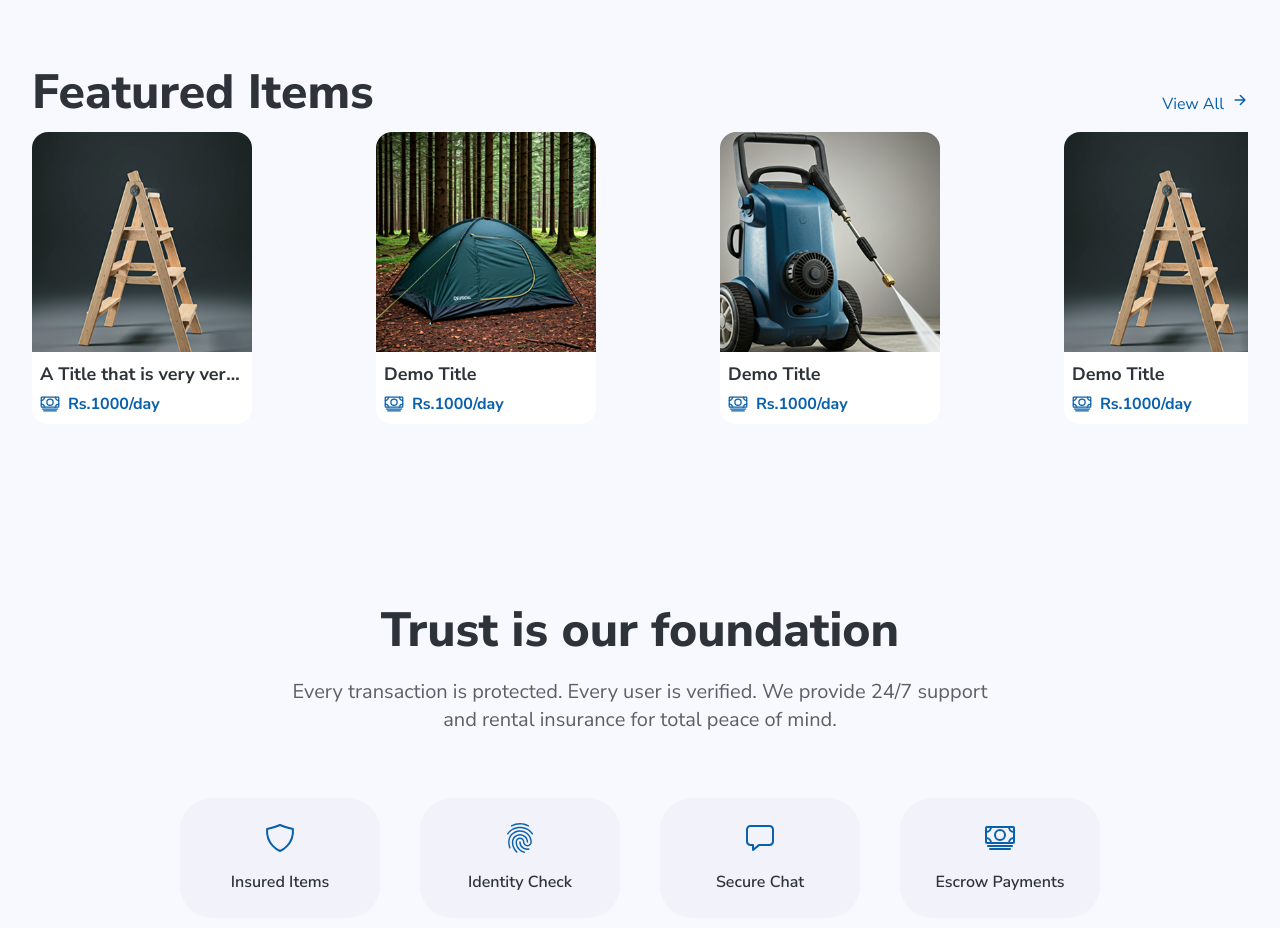
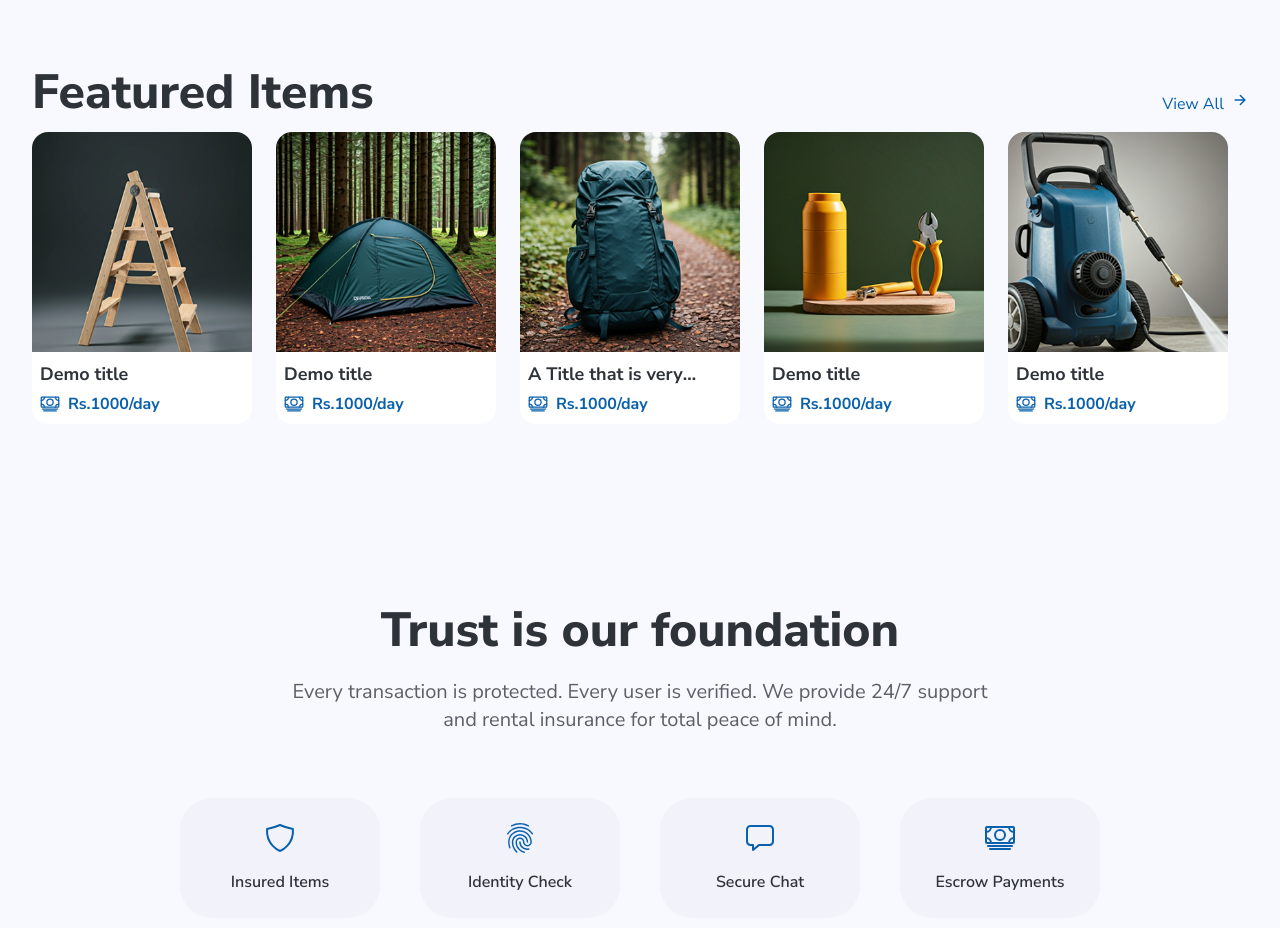
Before and after one commit to AshishChaudhary01/Rent-Anything-Platform, a React (Vite) app in the folder frontend/: page / in a window 1280 px wide. Shown: the part 1500-2428 px from the top of the page. Built offline with nearby package versions, Linux system fonts and the light colour scheme.

Commit message:
Ref: Refactor component to updated design.
Refactor existing component to fit more item cards as per the new UI
design system.

```diff
--- a/frontend/src/components/card/RaItemPreviewCard.tsx
+++ b/frontend/src/components/card/RaItemPreviewCard.tsx
@@ -1,8 +1,6 @@
 import { Link } from "react-router-dom";
-import { ladder01, profile01 } from "../../utils/images";
-import { IoCashOutline, IoLocationOutline, IoStar, IoStarHalf } from "react-icons/io5";
-// import RaBadge from "../badge/RaBadge";
-// import { IoShieldCheckmarkOutline } from "react-icons/io5";
+import { ladder01 } from "../../utils/images";
+import { IoCashOutline } from "react-icons/io5";
 
 export interface ICardProps {
   item?: {
@@ -10,12 +8,7 @@ export interface ICardProps {
     title: string,
     rate: number,
     unit: string,
-    location: string,
     image: string,
-    // description: string,
-    // lister: string,
-    // rating: number,
-    // listerProfile: string
   };
   styleClass?: string;
 }
@@ -28,7 +21,6 @@ const RaItemPreviewCard = ({
     title: "Demo Title",
     rate: 0,
     unit: "N/A",
-    location: "",
   },
   styleClass,
 }: ICardProps) => {
--- a/frontend/src/pages/home/featuredItems/FeaturedItems.tsx
+++ b/frontend/src/pages/home/featuredItems/FeaturedItems.tsx
@@ -2,66 +2,90 @@ import { Link } from "react-router-dom";
 import RaContainer from "../../../components/container/RaContainer";
 import RaContainerPadding from "../../../components/container/RaContainerPadding";
 import { IoArrowForward } from "react-icons/io5";
-import RaContainerXS from "../../../components/container/RaContainerXS";
-import { ladder01, pressureWasher01, profile01, tent01 } from "../../../utils/images";
 import RaItemPreviewContainer from "../../../components/container/RaItemPreviewContainer";
 import RaItemPreviewCard from "../../../components/card/RaItemPreviewCard";
+import { backpack01, ladder01, pressureWasher01, tent01, tools01 } from "../../../utils/images";
 
 const listItems = [
   {
     id: 1,
     image: ladder01,
-    title: "A Title that is very very very very very very long",
-    description: "Demo description. This is a great item for xyz. It is well maintained and in good condition.",
-    lister: "Shyam Rai",
+    title: "Demo title",
     rate: 1000,
     unit: "day",
-    rating: 4.6,
-    listerProfile: profile01
+    location: "KTM"
   },
   {
     id: 2,
     image: tent01,
-    title: "Demo Title",
-    description: "Demo description. This is a great item for xyz. It is well maintained and in good condition.",
-    lister: "Shyam Rai",
+    title: "Demo title",
     rate: 1000,
     unit: "day",
-    rating: 4.6,
-    listerProfile: profile01
+    location: "KTM"
   },
   {
     id: 3,
-    image: pressureWasher01,
-    title: "Demo Title",
-    description: "Demo description. This is a great item for xyz. It is well maintained and in good condition.",
-    lister: "Shyam Rai",
+    image: backpack01,
+    title: "A Title that is very looooooooooooooooooooooong",
     rate: 1000,
     unit: "day",
-    rating: 4.6,
-    listerProfile: profile01
+    location: "KTM"
   },
   {
     id: 4,
-    image: ladder01,
-    title: "Demo Title",
-    description: "Demo description. This is a great item for xyz. It is well maintained and in good condition.",
-    lister: "Shyam Rai",
+    image: tools01,
+    title: "Demo title",
     rate: 1000,
     unit: "day",
-    rating: 4.6,
-    listerProfile: profile01
+    location: "KTM"
   },
   {
     id: 5,
-    image: tent01,
-    title: "Demo Title",
-    description: "Demo description. This is a great item for xyz. It is well maintained and in good condition.",
-    lister: "Shyam Rai",
+    image: pressureWasher01,
+    title: "Demo title",
     rate: 1000,
     unit: "day",
-    rating: 4.1,
-    listerProfile: profile01
+    location: "KTM"
+  },
+  {
+    id: 6,
+    image: ladder01,
+    title: "Demo title",
+    rate: 1000,
+    unit: "day",
+    location: "KTM"
+  },
+  {
+    id: 7,
+    image: tent01,
+    title: "Demo title",
+    rate: 1000,
+    unit: "day",
+    location: "KTM"
+  },
+  {
+    id: 8,
+    image: backpack01,
+    title: "A Title that is very looooooooooooooooooooooong",
+    rate: 1000,
+    unit: "day",
+    location: "KTM"
+  },
+  {
+    id: 9,
+    image: tools01,
+    title: "Demo title",
+    rate: 1000,
+    unit: "day",
+    location: "KTM"
+  },
+  {
+    id: 10,
+    image: pressureWasher01,
+    title: "Demo title",
+    rate: 1000,
+    unit: "day",
+    location: "KTM"
   },
 ]
 
@@ -78,9 +102,7 @@ const FeaturedItems = () => {
           </div>
           <RaItemPreviewContainer>
             {listItems.map((item) => (
-              <RaContainerXS>
-                <RaItemPreviewCard item={item} />
-              </RaContainerXS>
+              <RaItemPreviewCard item={item} />
             ))}
           </RaItemPreviewContainer>
         </RaContainerPadding>
```
